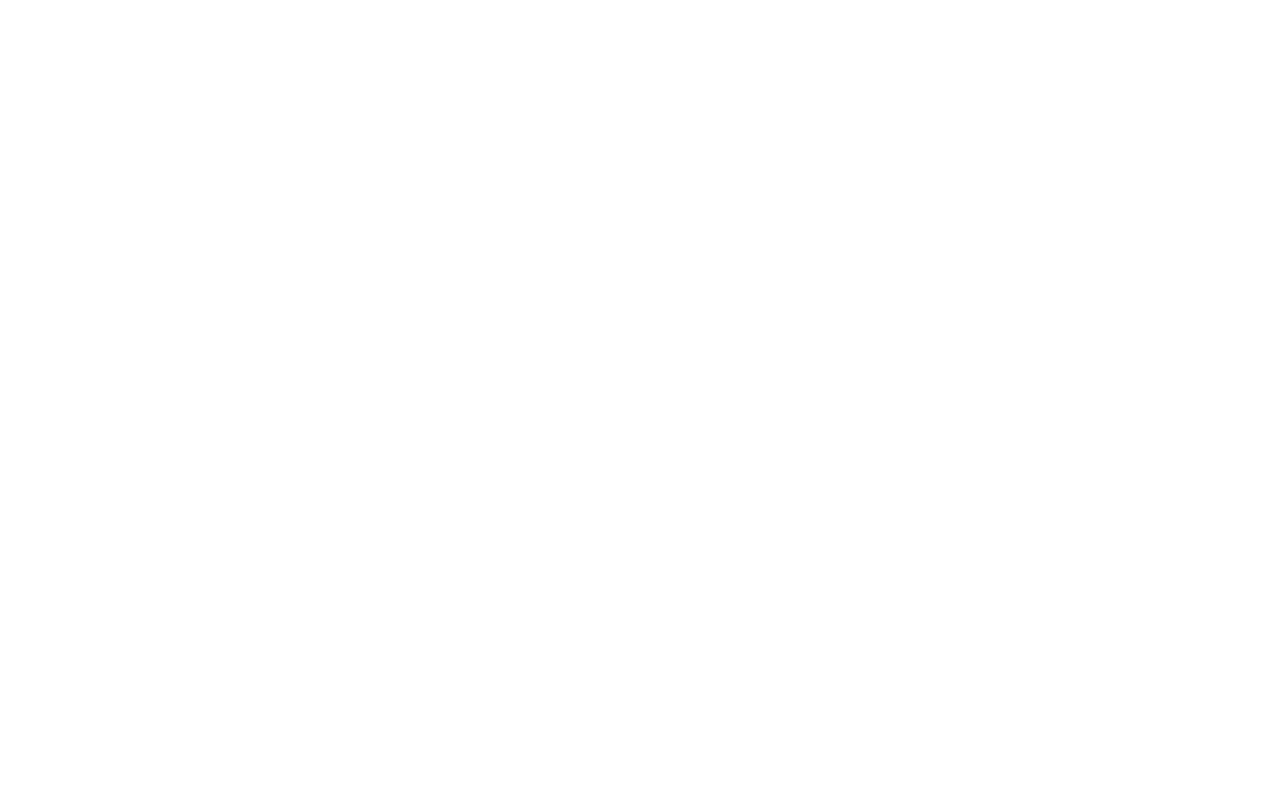
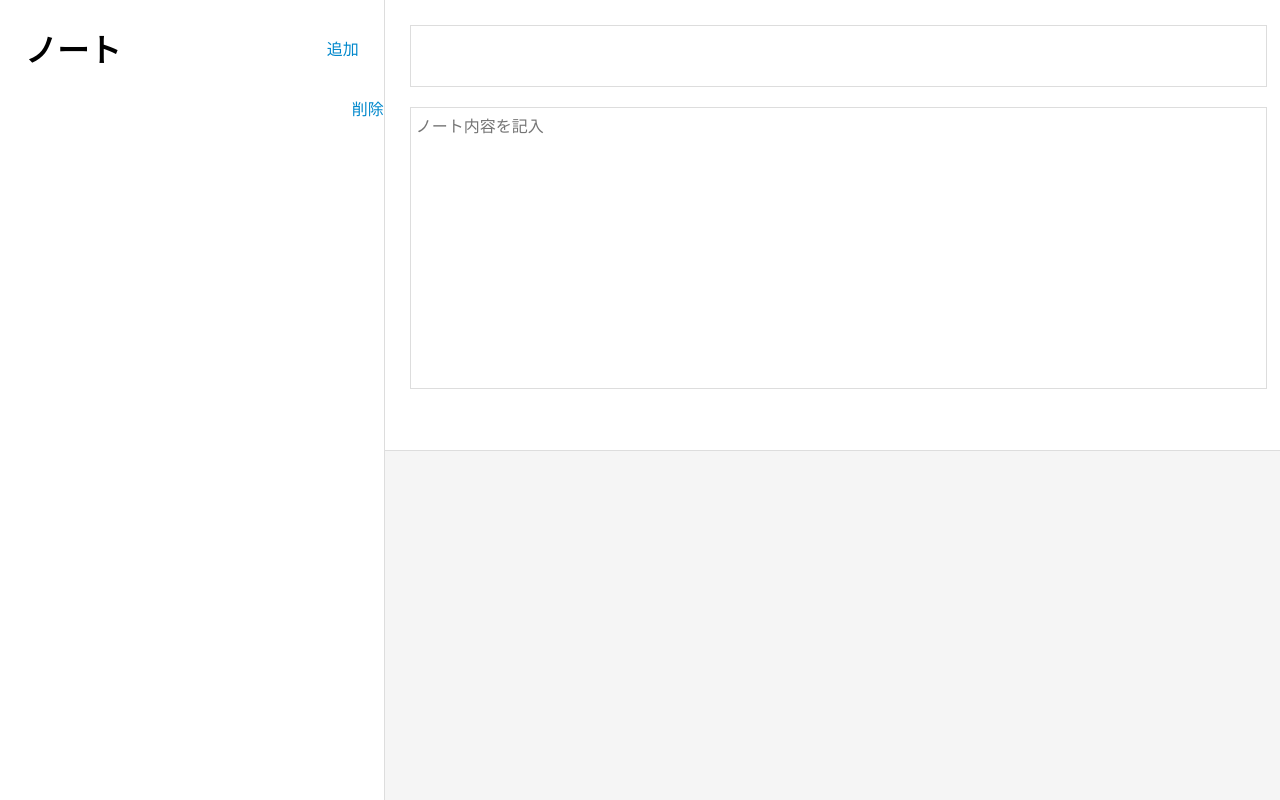
Before and after one commit to kaz-uen/react_output_original_note_app, a React (Create React App) app: page / in a window 1280 px wide. Built offline with nearby package versions, Linux system fonts and the light colour scheme.

Commit message:
土台のコード追加

```diff
--- a/src/App.js
+++ b/src/App.js
@@ -1,9 +1,20 @@
 import './App.css';
+import Main from './components/Main';
+import Sidebar from './components/Sidebar';
 
 function App() {
   return (
     <div className="App">
-
+      <Sidebar
+        // onAddNote={onAddNote}
+        // onDeleteNote={onDeleteNote}
+        // notes={notes}
+        // activeNote={activeNote}
+        // setActiveNote={setActiveNote}
+      />
+      <Main
+      // activeNote={getActiveNote()} onUpdateNote={onUpdateNote}
+      />
     </div>
   );
 }
--- a/src/components/Main.jsx
+++ b/src/components/Main.jsx
@@ -3,7 +3,30 @@ import './Main.css';
 
 const Main = () => {
   return (
-    <div>Main</div>
+    <div className="app-main">
+      <div className="app-main-note-edit">
+        <input
+          type="text"
+          // value={activeNote.title}
+          // onChange={(e) => onEditNote("title", e.target.value)}
+          id="title"
+        />
+        <textarea
+          placeholder="ノート内容を記入"
+          // value={activeNote.content}
+          // onChange={(e) => onEditNote("content", e.target.value)}
+          id="content"
+        ></textarea>
+      </div>
+      <div className="app-main-note-preview">
+        <h1 className="preview-title">
+          {/* {activeNote.title} */}
+        </h1>
+        <p className="markdown-preview">
+          {/* {activeNote.content} */}
+        </p>
+      </div>
+    </div>
   )
 }
 
--- a/src/components/Sidebar.jsx
+++ b/src/components/Sidebar.jsx
@@ -3,7 +3,40 @@ import './Sidebar.css';
 
 const Sidebar = () => {
   return (
-    <div>Sidebar</div>
+    <div className="app-sidebar">
+      <div className="app-sidebar-header">
+        <h1>ノート</h1>
+        <button
+        // onClick={onAddNote}
+        >追加</button>
+      </div>
+      <div className="app-sidebar-notes">
+          <div
+            // className={`app-sidebar-note ${note.id === activeNote && "active"}`}
+            // key={note.id}
+            // id={note.id}
+            // onClick={() => setActiveNote(note.id)}
+          >
+            <div className="sidebar-note-title">
+              <strong>
+                {/* {note.title} */}
+              </strong>
+              <button
+              // onClick={() => onDeleteNote(note.id)}
+              >削除</button>
+            </div>
+            <p>
+              {/* {note.content} */}
+            </p>
+            <small className="note-meta">
+              {/* {new Date(note.modDate).toLocaleDateString("ja-JP", {
+                hour: "2-digit",
+                minute: "2-digit",
+              })} */}
+            </small>
+          </div>
+      </div>
+    </div>
   )
 }
 
```
